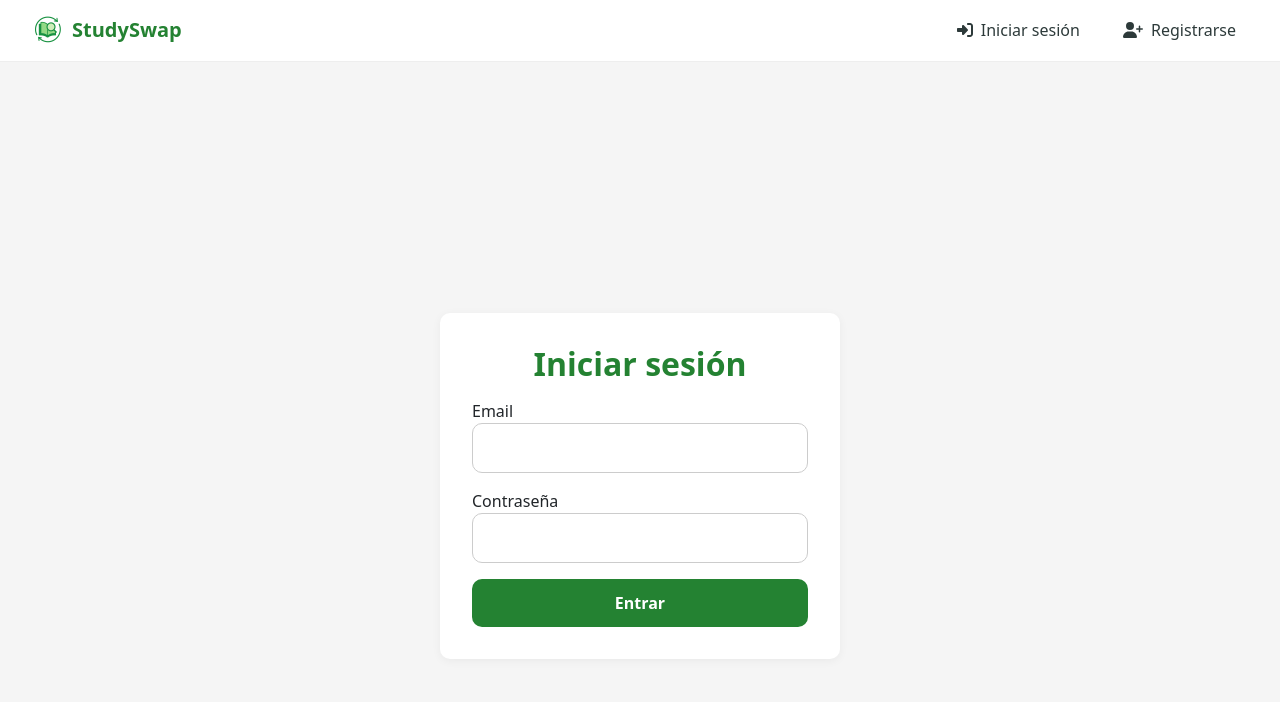
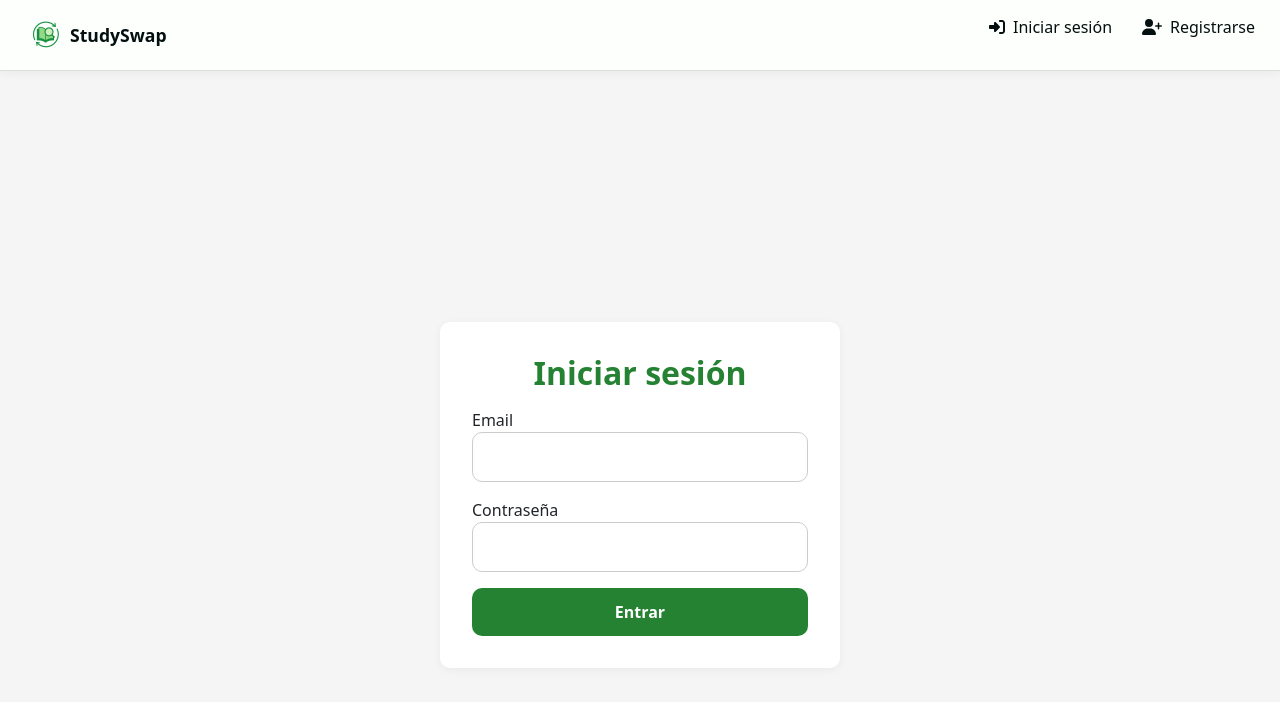
Before and after one commit to olista94/StudySwap, a React (Vite) app in the folder frontend/: page /login in a window 1280 px wide. Shown: the top 702 px of the page. Built offline with nearby package versions, Linux system fonts and the light colour scheme.

Commit message:
style
- cambiado estilo de Navbar y su version para moviles

```diff
--- a/frontend/src/components/Navbar.css
+++ b/frontend/src/components/Navbar.css
@@ -1,65 +1,121 @@
-/* src/components/Navbar/Navbar.css */
 :root {
-  --primary-color: #248232;
-  --accent-color: #2BA84A;
-  --text-color: #2D3A3A;
-  --bg-color: #ffffff;
-  --hover-bg: #f1f1f1;
-  --radius: 8px;
+  --dark: #040f0f;
+  --green: #248232;
+  --green-light: #2ba84a;
+  --gray-green: #2d3a3a;
+  --white: #fcfffc;
+  --shadow: 0 2px 8px rgba(0, 0, 0, 0.1);
+  --radius: 10px;
 }
 
-.navbar-wuolah {
-  background-color: var(--bg-color);
-  border-bottom: 1px solid #eee;
-  padding: 0.75rem 2rem;
+/* NAVBAR */
+.navbar-studyswap {
+  display: flex;
+  justify-content: space-between;
+  align-items: center;
+  background-color: var(--white);
+  padding: 10px 20px;
+  color: var(--dark);
+  position: relative;
+  box-shadow: var(--shadow);
+  border-bottom: 1px solid #ddd;
+}
+
+.navbar-left {
   display: flex;
   align-items: center;
-  justify-content: space-between;
-  position: sticky;
-  top: 0;
-  z-index: 1000;
 }
 
-.navbar-brand .brand-link {
+.brand-link {
   display: flex;
   align-items: center;
-  font-weight: 600;
-  font-size: 1.25rem;
-  color: var(--primary-color);
   text-decoration: none;
+  color: var(--dark);
+  margin-left: 10px;
+  font-weight: bold;
 }
 
-.navbar-brand img {
+.brand-icon {
   width: 32px;
   height: 32px;
-  margin-right: 8px;
 }
 
-.navbar-links {
-  list-style: none;
-  display: flex;
-  gap: 1.2rem;
-  margin: 0;
-  padding: 0;
+.brand-text {
+  margin-left: 8px;
+  font-size: 1.1rem;
+  font-weight: 600;
 }
 
-.navbar-links li a,
-.navbar-links li button {
-  text-decoration: none;
-  font-weight: 500;
-  color: var(--text-color);
+/* BOTÓN HAMBURGUESA */
+.menu-toggle {
   background: none;
   border: none;
+  font-size: 1.6rem;
+  color: var(--green);
   cursor: pointer;
-  padding: 0.4rem 0.75rem;
+}
+
+/* MENÚ DESPLEGABLE MÓVIL */
+.navbar-links {
+  display: none;
+  flex-direction: column;
+  position: absolute;
+  top: 60px;
+  right: 20px;
+  background-color: var(--white);
+  padding: 15px 20px;
   border-radius: var(--radius);
-  transition: background-color 0.2s ease;
+  box-shadow: var(--shadow);
+  z-index: 999;
+  border: 1px solid #ccc;
+}
+
+.navbar-links.show {
+  display: flex;
+}
+
+.navbar-links li {
+  list-style: none;
+  margin: 8px 0;
+}
+
+.navbar-links a,
+.navbar-links button {
+  color: var(--dark);
+  background: none;
+  border: none;
+  text-decoration: none;
+  font-size: 1rem;
+  cursor: pointer;
   display: flex;
   align-items: center;
-  gap: 0.5rem;
+  gap: 8px;
+  padding: 5px;
 }
 
-.navbar-links li a:hover,
-.navbar-links li button:hover {
-  background-color: var(--hover-bg);
+.navbar-links a:hover,
+.navbar-links button:hover {
+  color: var(--green-light);
 }
+
+/* DESKTOP */
+@media (min-width: 768px) {
+  .menu-toggle {
+    display: none;
+  }
+
+  .navbar-links {
+    display: flex !important;
+    flex-direction: row;
+    position: static;
+    background: none;
+    padding: 0;
+    gap: 20px;
+    box-shadow: none;
+    border: none;
+  }
+
+  .navbar-links li {
+    margin: 0;
+  }
+}
--- a/frontend/src/components/Navbar.jsx
+++ b/frontend/src/components/Navbar.jsx
@@ -1,8 +1,8 @@
-// src/components/Navbar/Navbar.jsx
 import { Link, useNavigate, useLocation } from "react-router-dom";
 import { useEffect, useState } from "react";
 import { FontAwesomeIcon } from "@fortawesome/react-fontawesome";
 import {
+  faBars,
   faMagnifyingGlass,
   faUser,
   faFileArrowUp,
@@ -17,6 +17,7 @@ export default function Navbar() {
   const navigate = useNavigate();
   const location = useLocation();
   const [user, setUser] = useState(null);
+  const [menuOpen, setMenuOpen] = useState(false);
 
   useEffect(() => {
     const storedUser = localStorage.getItem("studyswap_user");
@@ -32,27 +33,30 @@ export default function Navbar() {
   };
 
   return (
-    <nav className="navbar-wuolah">
-      <div className="navbar-brand">
+    <nav className="navbar-studyswap">
+      <div className="navbar-left">
+        <button className="menu-toggle" onClick={() => setMenuOpen(!menuOpen)}>
+          <FontAwesomeIcon icon={faBars} />
+        </button>
         <Link to="/" className="brand-link">
-          <img src="/images/icon.png" alt="StudySwap" />
-          StudySwap
+          <img src="/images/icon.png" alt="StudySwap" className="brand-icon" />
+          <span className="brand-text">StudySwap</span>
         </Link>
       </div>
 
-      <ul className="navbar-links">
+      <ul className={`navbar-links ${menuOpen ? "show" : ""}`}>
         {user ? (
           <>
-            <li><Link to="/explorar"><FontAwesomeIcon icon={faMagnifyingGlass} />Buscar apuntes</Link></li>
-            <li><Link to="/upload"><FontAwesomeIcon icon={faFileArrowUp} /> Subir</Link></li>
-            <li><Link to="/my-resources"><FontAwesomeIcon icon={faFolderOpen} /> Mis recursos</Link></li>
-            <li><Link to="/profile"><FontAwesomeIcon icon={faUser} /> Perfil</Link></li>
-            <li><button onClick={handleLogout}><FontAwesomeIcon icon={faRightFromBracket} /> Cerrar sesión</button></li>
+            <li><Link to="/explorar" onClick={() => setMenuOpen(false)}><FontAwesomeIcon icon={faMagnifyingGlass} /> Buscar apuntes</Link></li>
+            <li><Link to="/upload" onClick={() => setMenuOpen(false)}><FontAwesomeIcon icon={faFileArrowUp} /> Subir</Link></li>
+            <li><Link to="/my-resources" onClick={() => setMenuOpen(false)}><FontAwesomeIcon icon={faFolderOpen} /> Mis recursos</Link></li>
+            <li><Link to="/profile" onClick={() => setMenuOpen(false)}><FontAwesomeIcon icon={faUser} /> Perfil</Link></li>
+            <li><button onClick={() => { setMenuOpen(false); handleLogout(); }}><FontAwesomeIcon icon={faRightFromBracket} /> Cerrar sesión</button></li>
           </>
         ) : (
           <>
-            <li><Link to="/login"><FontAwesomeIcon icon={faRightToBracket} /> Iniciar sesión</Link></li>
-            <li><Link to="/register"><FontAwesomeIcon icon={faUserPlus} /> Registrarse</Link></li>
+            <li><Link to="/login" onClick={() => setMenuOpen(false)}><FontAwesomeIcon icon={faRightToBracket} /> Iniciar sesión</Link></li>
+            <li><Link to="/register" onClick={() => setMenuOpen(false)}><FontAwesomeIcon icon={faUserPlus} /> Registrarse</Link></li>
           </>
         )}
       </ul>
```
